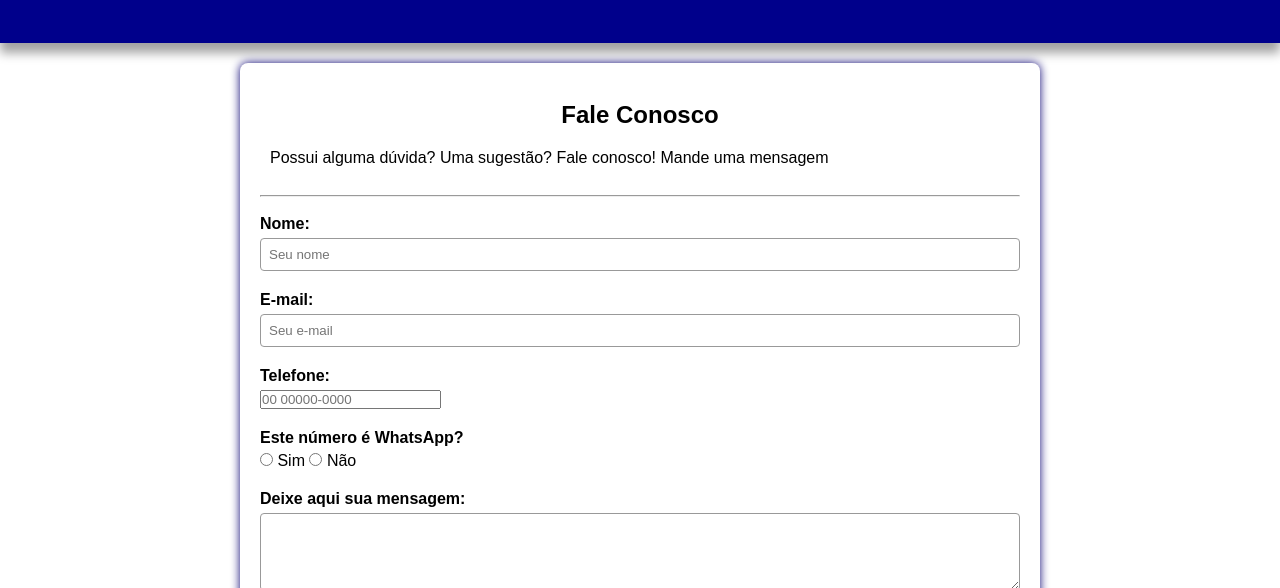
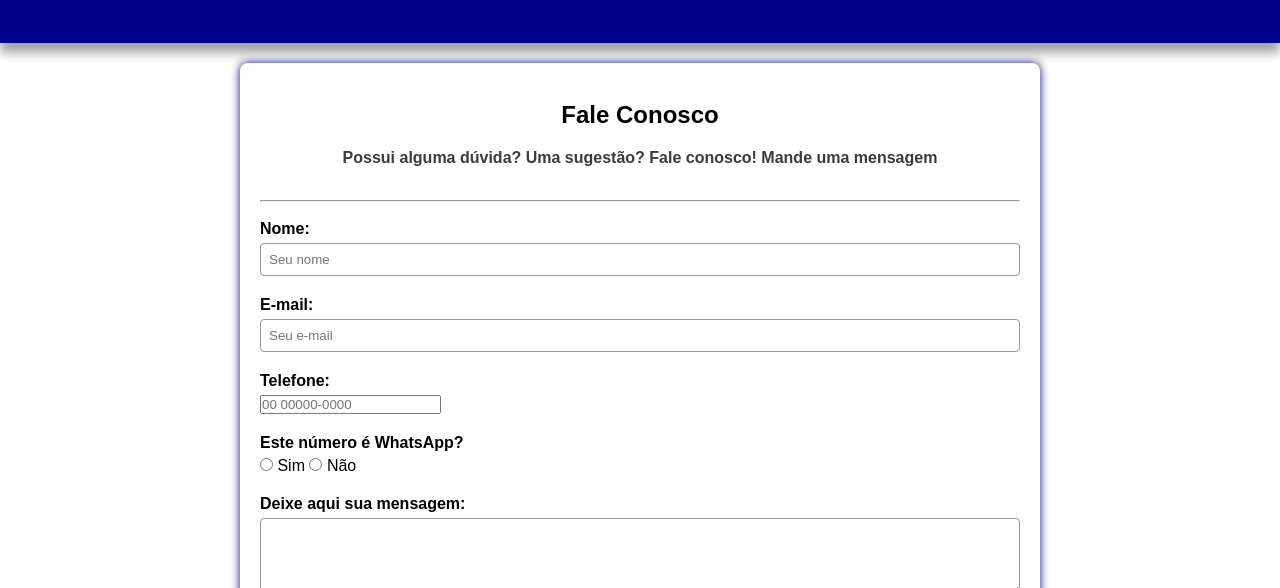
Before and after one commit to MoabF/Projeto-Unidade1, a plain HTML site: page forms/formulario-contato.html in a window 1280 px wide. Shown: the part 212-800 px from the top of the page. Drawn offline with Linux system fonts and the light colour scheme.

Commit message:
Add files via upload

```diff
--- a/forms/formulario-contato.html
+++ b/forms/formulario-contato.html
@@ -35,7 +35,7 @@
     <br>
     <div class="work">
       <h2>Fale Conosco</h2>
-      <p>Possui alguma dúvida? Uma sugestão? Fale conosco! Mande uma mensagem</p>
+      <h4>Possui alguma dúvida? Uma sugestão? Fale conosco! Mande uma mensagem</h4>
       <br>
       <hr>
     </div>
```
Also changed, not shown: forms/formulario-trabalhe-conosco.html (+1 -1 lines).
